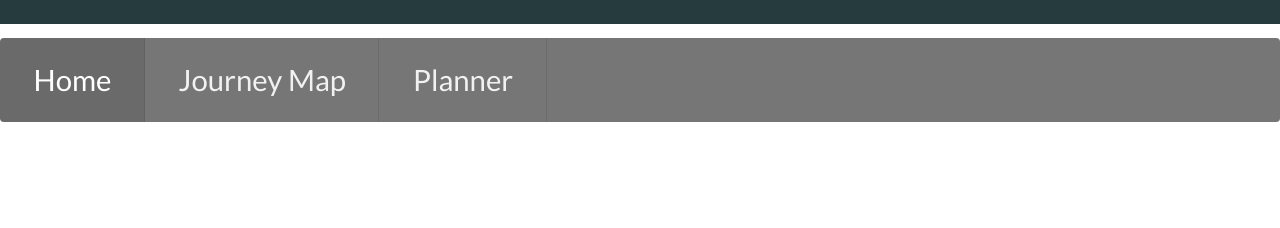
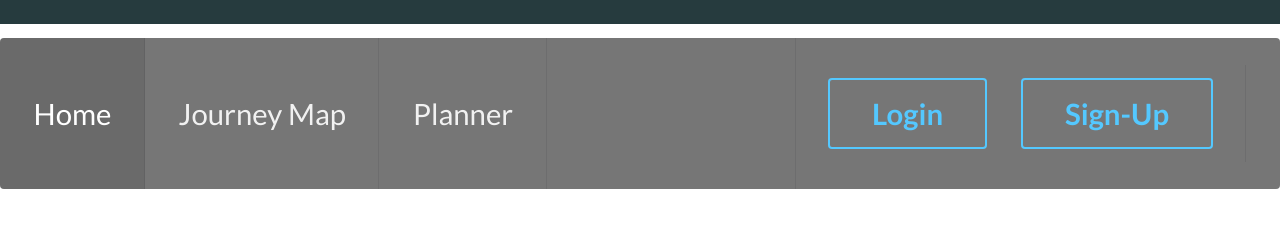
Before and after one commit to Ace-Key/weather-u_project, a plain HTML site: page index.html in a window 1280 px wide. Shown: the part 136-364 px from the top of the page. Drawn offline with Linux system fonts and the light colour scheme.

Commit message:
Update index.html
with menu and buttons

```diff
--- a/index.html
+++ b/index.html
@@ -1,8 +1,4 @@
-<!DOCTYPE html>
-<html lang="en">
-  <head>
-
-    <title>Project Weather-U::Main Page</title>
+<title>Project Weather-U::Main Page</title>
 
     <!-- css/js -->
       <link href="css/main.css" rel="stylesheet">
@@ -19,17 +15,26 @@
 </div>
 <!-- links -->
 <div class="ui large grey inverted centered stackable menu" id="menu_1">
-<a class = "active item">Home</a>
-<a class = "item">Journey Map</a>
-<a class = "item">Planner</a>
+  <a class = "active item">Home</a>
+  <a class = "item">Journey Map</a>
+  <a class = "item">Planner</a>
+  <div class="right menu">
+	<div class="item">
+		<div class="ui vertical animated dark blue inverted button" tabindex="0">
+			<div class="visible content">Login</div>
+			<div class="hidden content">Here</div>
+		</div>
+    <div class="item">
+	    <div class="ui vertical animated dark blue inverted button" tabindex="0">
+			<div class="visible content">Sign-Up</div>
+			<div class="hidden content">Here</div>
+		</div>
+      </div>
+    </div>
+  </div>
 </div>
-<!-- button class
- <div class="ui animated button" tabindex="0">
-  <div class="visible content">Left</div>
-  <div class="hidden content">
-    <i class="right arrow icon"></i>
-  </div>
--->
+<!-- rest of body -->
+
 
        <!-- js inline -->
 	   <script>
```
